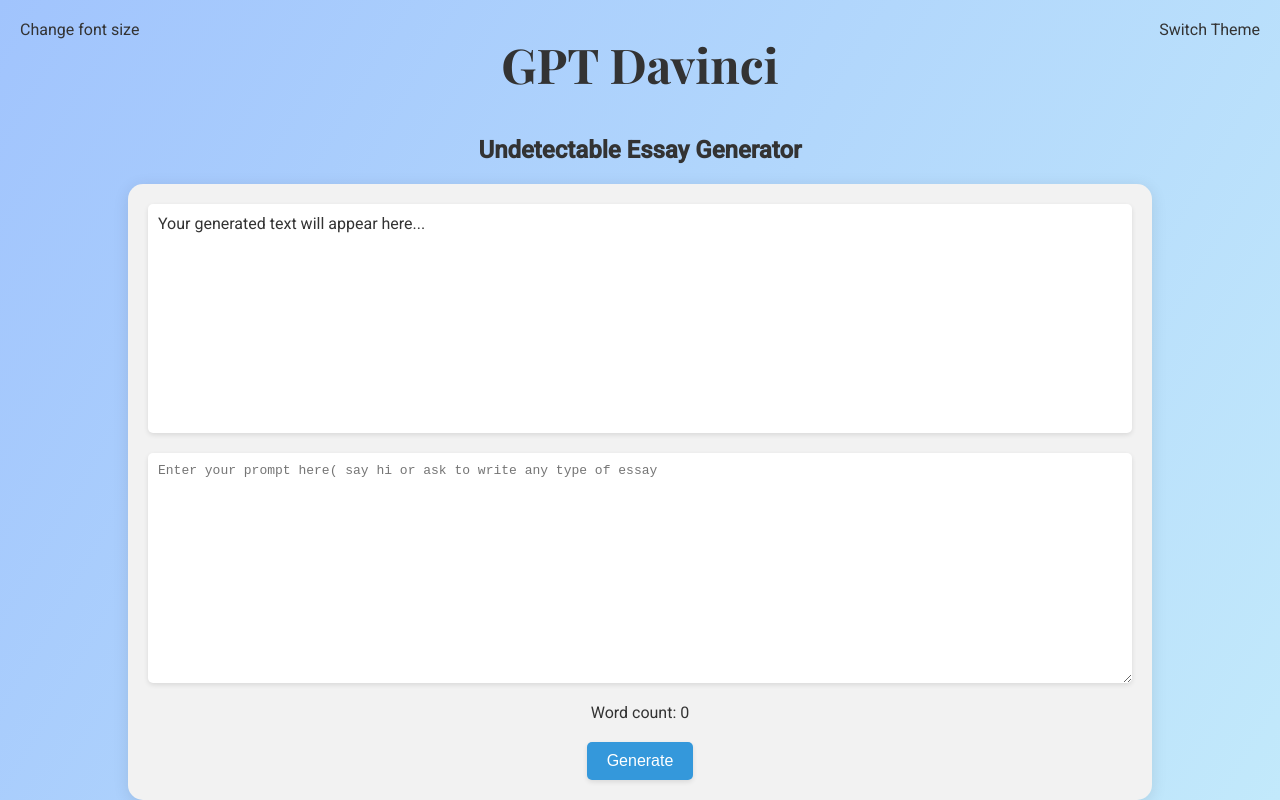
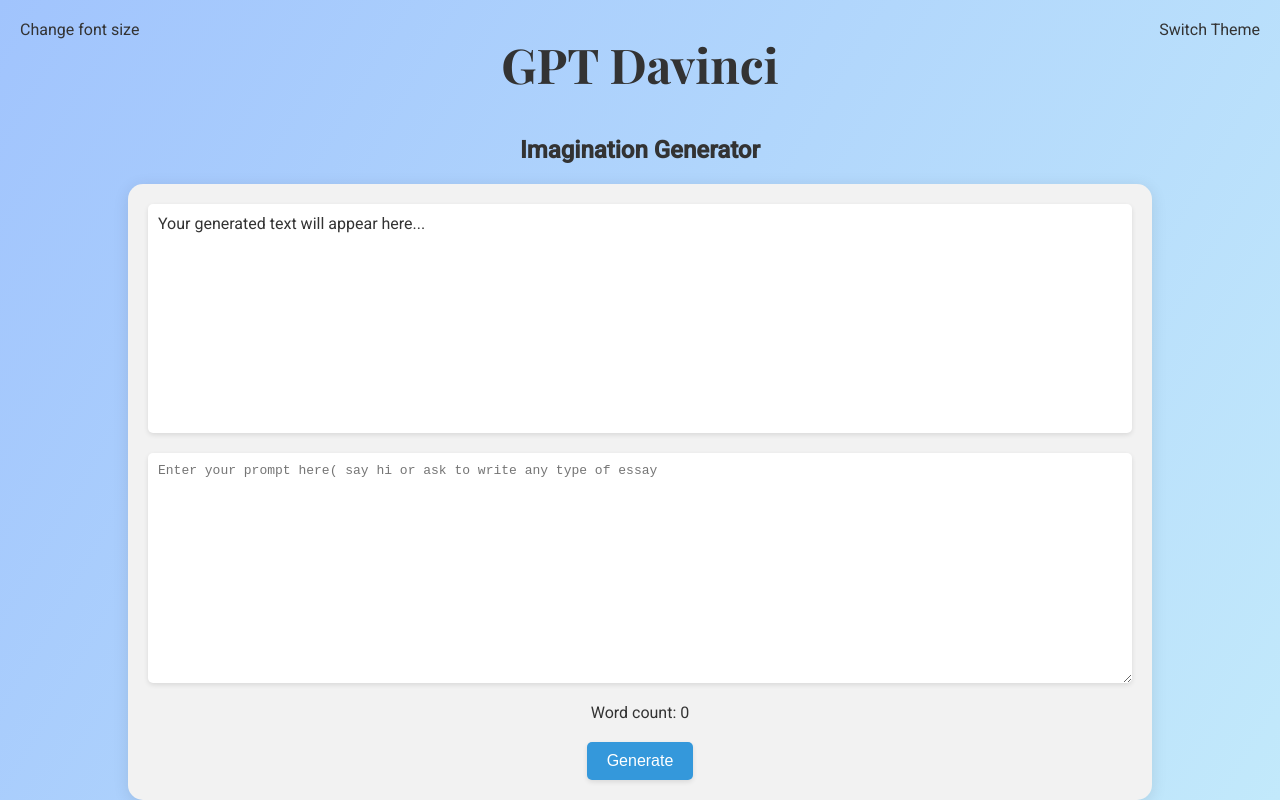
Before and after one commit to Kidus-berhanu/GPT-Davinci, a website: page index.html in a window 1280 px wide. Drawn offline with nearby package versions, Linux system fonts and the light colour scheme.

Commit message:
Update index.html

```diff
--- a/index.html
+++ b/index.html
@@ -116,7 +116,7 @@
 </head>
 <body>
     <h1> GPT Davinci</h1>
-     <h2>Undetectable Essay Generator</h2>
+     <h2> Imagination Generator</h2>
     <span id="theme-switch">Switch Theme</span>
     <form id="form">
         <div id="result">Your generated text will appear here...</div>
```
